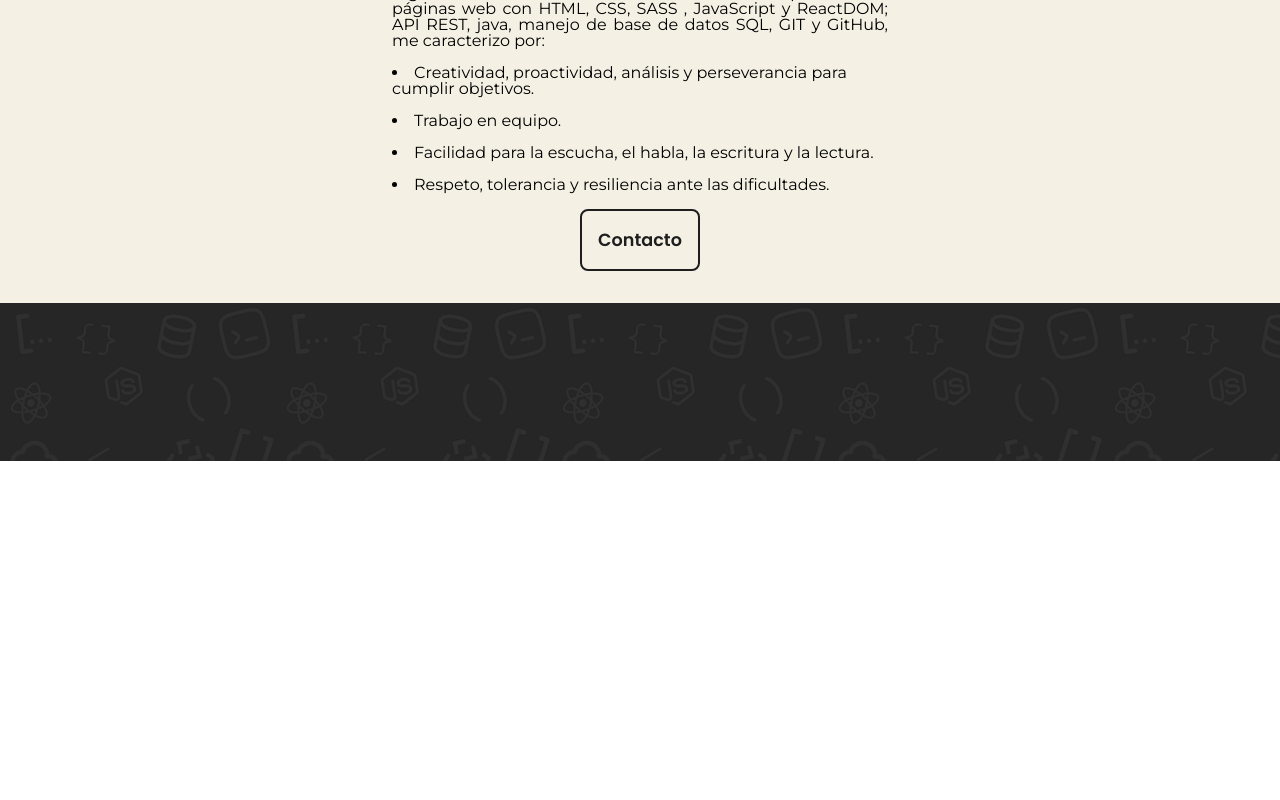
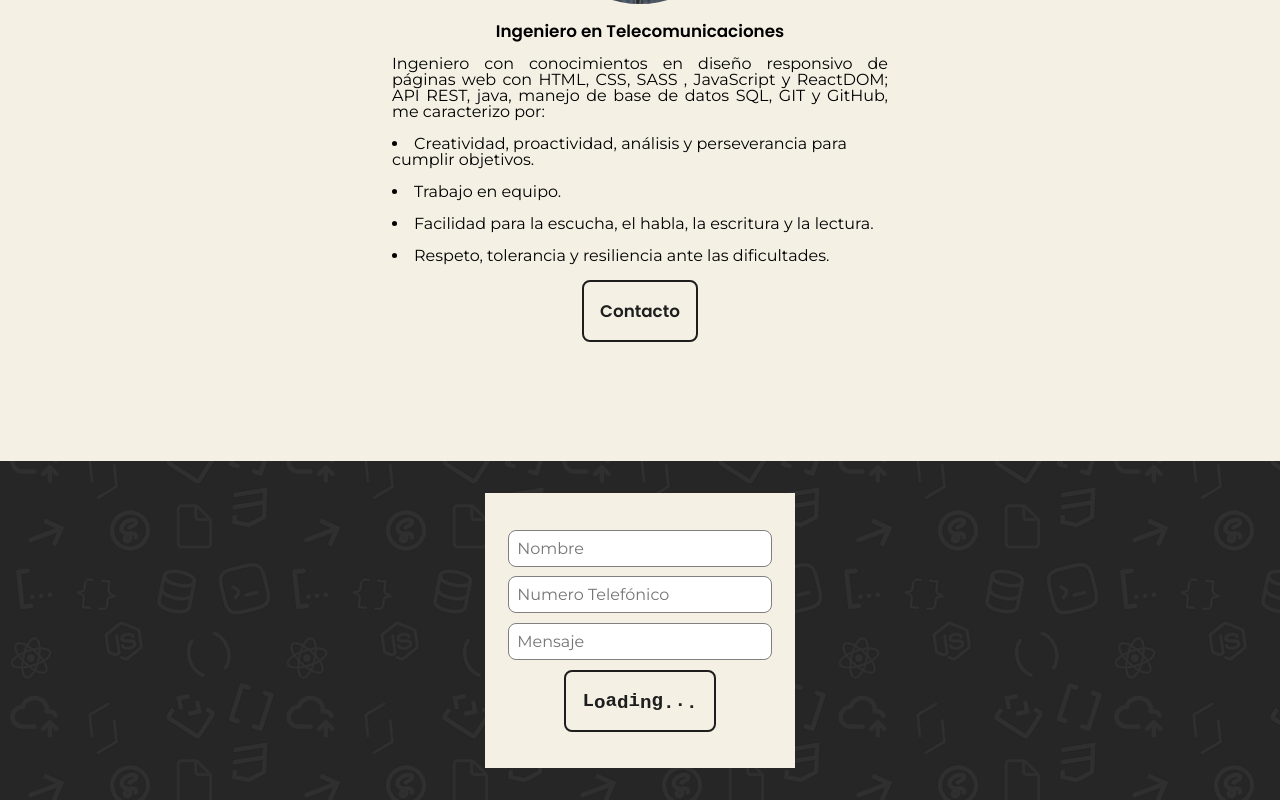
Before and after one commit to Julian-D-Rojas/portfolio, a React (Vite) app: page / in a window 1280 px wide. Shown: the part 339-1139 px from the top of the page. Before the commit the page ends 800 px from the top, so only its background shows below. Built offline with nearby package versions, Linux system fonts and the light colour scheme.

Commit message:
Form part 1

```diff
--- a/src/App.jsx
+++ b/src/App.jsx
@@ -1,6 +1,7 @@
 import './App.css'
 import { Header } from './components/Header'
 import { Porfile } from './components/Porfile'
+import{Contact} from './components/Contact'
 
 function App() {
 
@@ -9,6 +10,7 @@ function App() {
      <div className="App">
     <Header></Header>
     <Porfile></Porfile>
+    <Contact></Contact>
      </div>
     </>
   )
--- /dev/null
+++ b/src/components/Contact.css
@@ -0,0 +1,70 @@
+.div-Contact--container {
+  display: flex;
+  justify-content: center;
+  padding: 2rem;
+}
+.div-Contact {
+  background-color: rgba(244, 240, 228);
+  max-width: 31rem;
+}
+.form-Contact {
+  display: flex;
+  flex-direction: column;
+  justify-content: center;
+  align-items: center;
+  padding: 2rem;
+}
+input {
+  margin: 0.3rem;
+  padding: 0.5rem;
+  display: block;
+  width: 100%;
+  font-size: 1rem;
+  color: var(--text-color);
+  border-style: solid;
+  border-width: 1px;
+  border-color: gray;
+  border-radius: 0.5rem;
+}
+.button-Contact {
+  color: rgba(30, 30, 30);
+  background-color: rgba(244, 240, 228);
+  font-size: 1.05rem;
+  font-family: Poppins-SemiBold;
+  padding: 1rem;
+  border-radius: 0.5rem;
+  transition: 0.2s;
+  border: 0.125rem solid rgba(30, 30, 30);
+  cursor: pointer;
+  margin: 0.3rem;
+}
+
+.button-Contact:hover {
+  background-color: rgba(30, 30, 30);
+  color: rgba(244, 240, 228);
+  transition: 0.2s;
+}
+
+/* HTML: <div class="loader"></div> */
+.loader {
+  font-weight: bold;
+  font-family: monospace;
+  font-size: 1.2rem;
+  display: inline-grid;
+}
+.loader:before,
+.loader:after {
+  content: "Loading...";
+  grid-area: 1/1;
+  -webkit-mask: linear-gradient(90deg, #000 50%, #0000 0) 0 50%/2ch 100%;
+  animation: l11 1s infinite cubic-bezier(0.5, 220, 0.5, -220);
+}
+.loader:after {
+  -webkit-mask-position: 1ch 50%;
+  --s: -1;
+}
+@keyframes l11 {
+  100% {
+    transform: translateY(calc(var(--s, 1) * 0.1%));
+  }
+}
--- /dev/null
+++ b/src/components/Contact.jsx
@@ -0,0 +1,22 @@
+import './Contact.css'
+export const Contact = () => {
+    const key = false
+    return (
+        <>
+            <div id="contact" className="div-Contact--container">
+                <div id="contact" className="div-Contact">
+
+                    <form action="" className="form-Contact">
+                        <input type="text" placeholder="Nombre" name="name"
+                            title="Nombre sólo acepta letras, espacios en blanco y máximo 45 caracteres"
+                            pattern="^[A-Za-zÑñÁáÉéÍíÓóÚúÜü\s]{1,45}$" required />
+                        <input type="number" placeholder="Numero Telefónico" name="id" pattern="^[0-9]{1,20}$" />
+                        <input type="mesagge" placeholder="Mensaje" />
+                        <button className="button-Contact"  type="submit" name="btn-submit">{(key) ? 'Enviar' : <div className="loader"></div>}</button>
+                    </form>
+
+                </div>
+            </div>
+        </>
+    )
+}
--- a/src/components/NavMenu.css
+++ b/src/components/NavMenu.css
@@ -2,7 +2,7 @@
   position: fixed;
   padding-top: 2rem;
   z-index: 2;
-  height: calc(100vh - 2rem);
+  height: calc(100vh - 4rem);
   display: flex;
   flex-direction: column;
   justify-content: space-between;
--- a/src/components/NavMenu.jsx
+++ b/src/components/NavMenu.jsx
@@ -9,7 +9,7 @@ export const NavMenu = () => {
   let proyects = 'Proyectos'
   let contact = 'Contacto'
 
-  const {isOpen} = useMenuContext()
+  const {isOpen, handleMenu} = useMenuContext()
 
   return (
     <>
@@ -17,7 +17,7 @@ export const NavMenu = () => {
         <div className="Nav-div--container">
 
         <div className="Nav-div--h1">
-            <a href="#top" className="Nav-a">
+            <a href="#top" onClick={handleMenu} className="Nav-a">
       <h1 className='h1'>Julian Rojas</h1>
             </a>
 
@@ -25,16 +25,16 @@ export const NavMenu = () => {
         <ul className="Nav-ul">
 
           <li className="Nav-li">
-          <a href="#proyects" className="Nav-a"><div className="Nav-div-icon"><ProyectIcon/></div>{proyects}</a></li>
+          <a href="#proyects" onClick={handleMenu} className="Nav-a"><div className="Nav-div-icon"><ProyectIcon/></div>{proyects}</a></li>
 
           <li className="Nav-li">
-          <a href="#contact" className="Nav-a"><div className="Nav-div-icon"><ContactIcon/></div>{contact}</a></li>
+          <a href="#contact" onClick={handleMenu} className="Nav-a"><div className="Nav-div-icon"><ContactIcon/></div>{contact}</a></li>
         </ul>
         </div>
         <div className="Nav-div--social">
 
-          <a href="https://www.linkedin.com/in/julian-david-rojas-gutierrez-b88160235/" target="_blank" className="Nav-a"><div className="Nav-div-icon"><LinkedinIcon/></div></a>
-          <a href="https://github.com/Julian-D-Rojas/" target="_blank" className="Nav-a"><div className="Nav-div-icon"><GithubIcon /></div></a>
+          <a onClick={handleMenu} href="https://www.linkedin.com/in/julian-david-rojas-gutierrez-b88160235/" target="_blank" className="Nav-a"><div className="Nav-div-icon"><LinkedinIcon/></div></a>
+          <a onClick={handleMenu} href="https://github.com/Julian-D-Rojas/" target="_blank" className="Nav-a"><div className="Nav-div-icon"><GithubIcon /></div></a>
 
         </div>
       </nav>
--- a/src/components/Porfile.css
+++ b/src/components/Porfile.css
@@ -5,6 +5,7 @@
   justify-content: center;
   align-items: center;
   padding: 2rem 2rem 2rem 2rem;
+  min-height: calc(100vh - 4rem);
 }
 .h2-Porfile {
   font-family: Caveat;
@@ -12,7 +13,7 @@
   font-weight: 500;
 }
 .figure-Porfile {
-  padding: 1rem 0 1rem 0;
+  padding-bottom: 1rem ;
 }
 .h3-Porfile {
   font-family: Poppins-SemiBold;
@@ -31,12 +32,13 @@
 
   color: rgba(30, 30, 30);
 background-color: rgba(244, 240, 228) ;
-  font-size: 1.1rem;
+font-size: 1.05rem;
   font-family: Poppins-SemiBold;
   padding: 1rem;
   border-radius: 0.5rem;
   transition: 0.2s;
   border: 0.125rem solid  rgba(30, 30, 30);
+  cursor: pointer;
 }
 
 .button-Porfile:hover {
--- a/src/components/Porfile.jsx
+++ b/src/components/Porfile.jsx
@@ -33,7 +33,9 @@ lectura.
 Respeto, tolerancia y resiliencia ante las dificultades.
     </li>
 </ul>
+<a href="#contact">
         <button className="button-Porfile">Contacto</button>
+</a>
     </div>
     </>
   )
```
Also changed, not shown: src/index.css (line endings or trailing spaces).
